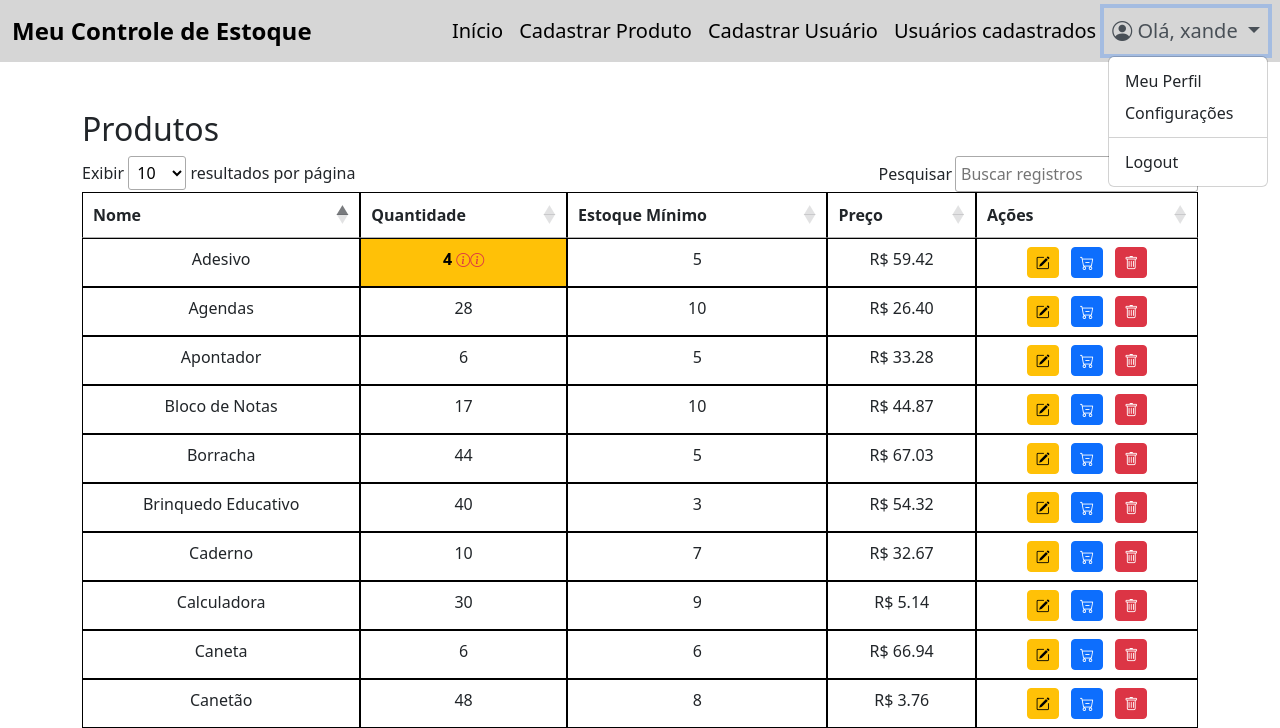
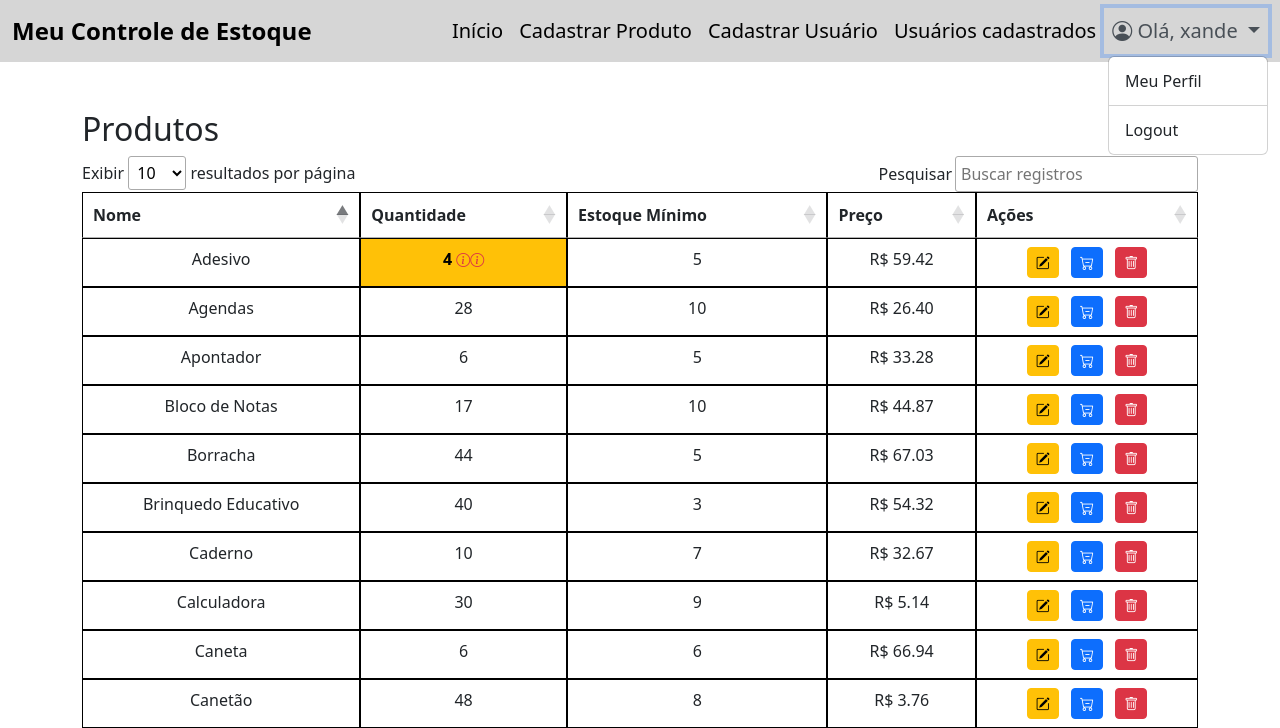
Before and after one commit to estudoalexandre/projeto-estoque-fecaf, a Flask app: page / in a window 1280 px wide, after a click that opens the changed part. Shown: the top 728 px of the page. Run offline with Flask 3, Linux system fonts and the light colour scheme; a user stored in the database is signed in; some libraries are stand-ins or nearby versions.

Commit message:
Retirando funçoes de usuario comum

```diff
--- a/app/templates/base.html
+++ b/app/templates/base.html
@@ -49,8 +49,7 @@
                             <i class="bi bi-person-circle"></i> Olá, {{ current_user.username }}
                         </a>
                         <ul class="dropdown-menu dropdown-menu-end" aria-labelledby="perfilDropdown">
-                            <li><a class="dropdown-item" href="#">Meu Perfil</a></li>
-                            <li><a class="dropdown-item" href="#">Configurações</a></li>
+                           {% if current_user.nivel_funcao != 'comum' %} <li><a class="dropdown-item" href="#">Meu Perfil</a></li> {% endif %}
                             <li><hr class="dropdown-divider"></li>
                             <form action="/logout" method="post">
                                 <button type="submit" class="dropdown-item">Logout</button>
```
